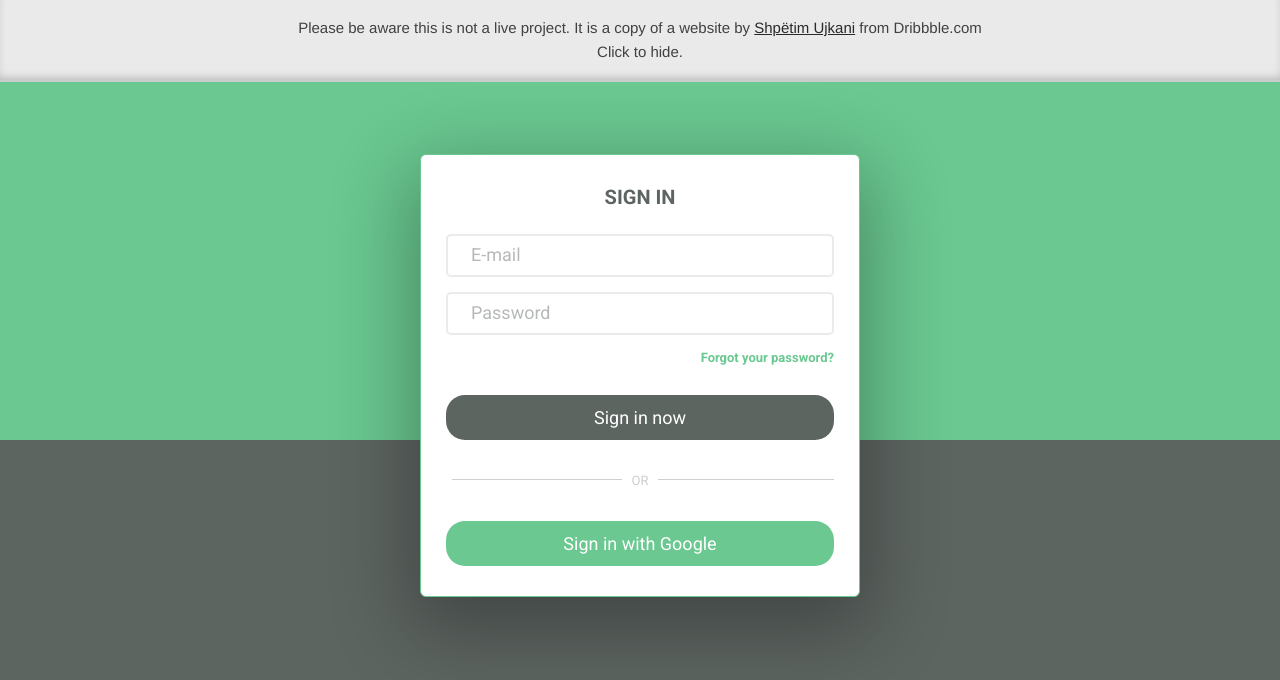
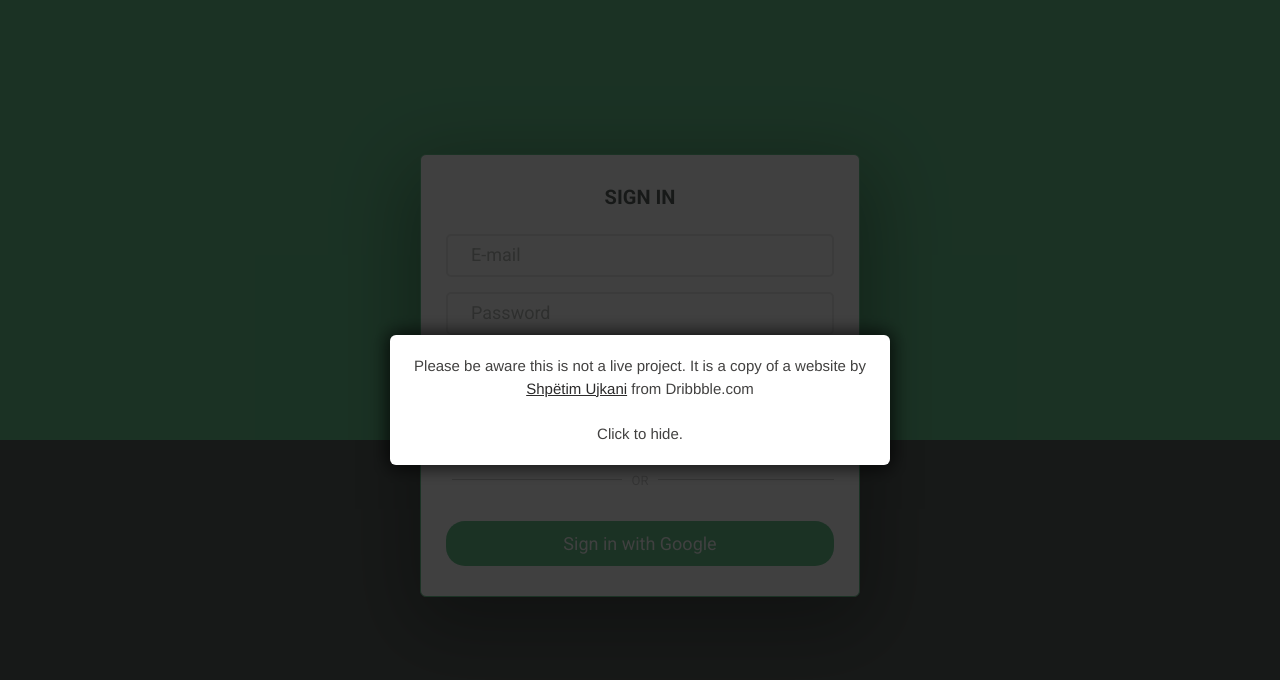
Before and after one commit to Markshall/Design-FloatInputLabels, a plain HTML site: page index.html in a window 1280 px wide. Drawn offline with nearby package versions, Linux system fonts and the light colour scheme.

Commit message:
Update disclaimer design

```diff
--- a/index.html
+++ b/index.html
@@ -198,8 +198,8 @@
 	</head>
 
 	<body>
-		<div class="design-disclaimer" onclick="javascript:this.style.display='none';" style="box-sizing:border-box;top:0;left:0;position:fixed;width:100%;z-index:30;background-color: #eaeaea;text-align: center;padding: 16px;border-bottom: 2px solid #ccc;box-shadow: inset 0 -5px 11px -5px rgba(0,0,0,.3);font: 400 15px/1.6 'Helvetica Neue', Helvetica, Arial, sans-serif;color: #424140;cursor: pointer;">
-			Please be aware this is not a live project. It is a copy of a website by <a href="https://dribbble.com/shots/2591945-Float-Input-Labels" target="_blank" style="color: #2b2a2a;text-decoration: underline;">Shpëtim Ujkani</a> from Dribbble.com<br />Click to hide.
+		<div class="design-disclaimer__overlay" id="design-disclaimer__overlay" onclick="javascript:document.getElementById('design-disclaimer').style.display=document.getElementById('design-disclaimer__overlay').style.display='none';" style="display:block;content:'';background-color:rgba(0,0,0,.75);width:100%;position:fixed;top:0;left:0;right:0;z-index:9998;bottom:0;"></div><div class="design-disclaimer" id="design-disclaimer" onclick="javascript:document.getElementById('design-disclaimer').style.display=document.getElementById('design-disclaimer__overlay').style.display='none';" style="box-sizing:border-box;z-index:9999;font:400 15px/1.6 'Helvetica Neue', Helvetica, Arial, sans-serif;color:#424140;cursor:pointer;position:fixed;top:50%;line-height:1.5;left:50%;transform:translate(-50%,-50%);background-color:#fff;text-align:center;min-width:330px;max-width:500px;box-shadow:0 0 17px 3px rgba(0,0,0,.7);border-radius:6px;padding:20px;">
+			Please be aware this is not a live project. It is a copy of a website by <a href="https://dribbble.com/shots/2591945-Float-Input-Labels" target="_blank" style="color: #2b2a2a;text-decoration: underline;">Shpëtim Ujkani</a> from Dribbble.com<br /><br />Click to hide.
 		</div>
 
 		<div class="green-overlay">
```
